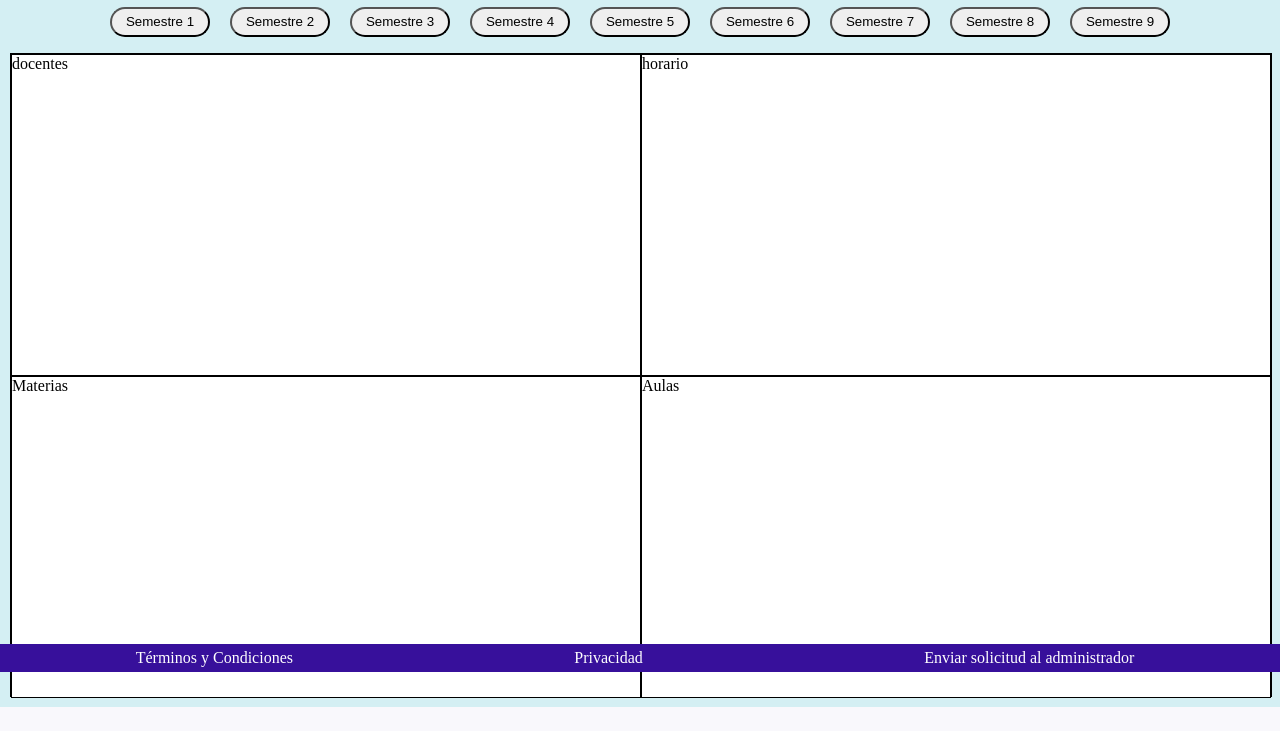
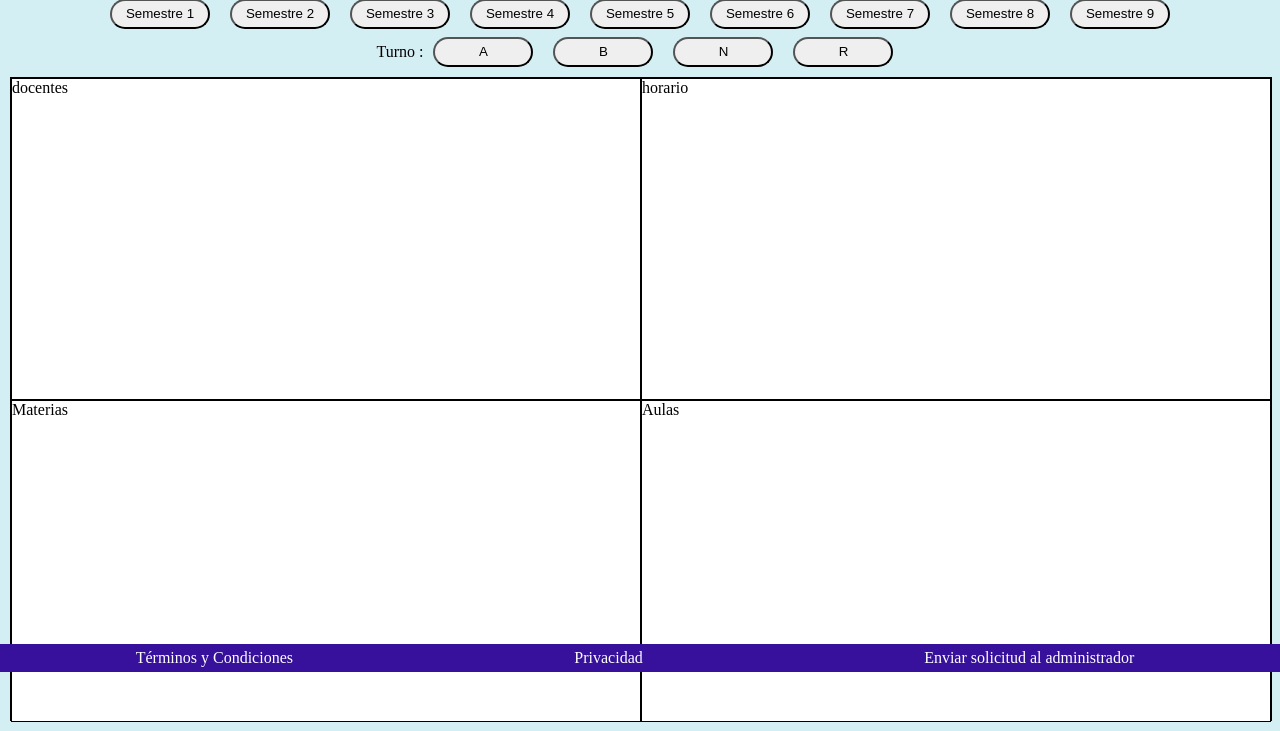
Before and after one commit to miguelinux/ACHD, a Flask app: template src/templates/asignacion.html in a window 1280 px wide. Shown: the part 128-859 px from the top of the page. Before the commit the page ends 835 px from the top, so only its background shows below. Run offline with Flask 3, Linux system fonts and the light colour scheme; the template is opened without the code that fills it, so the values that code supplies are empty; parts of the project's set-up code (start-up, migrations or seed data) failed here and were passed over; grey boxes are pictures that could not be loaded.

Commit message:
se agregan botones de turno en asignar y cambian estilos en el popup

```diff
--- a/src/templates/asignacion.html
+++ b/src/templates/asignacion.html
@@ -10,10 +10,11 @@
     display: flex;
     align-items: center;
     justify-content: center;
-    margin: 1rem;
+    margin: 0.5rem;
   }
 
-  .btns .semestre  {
+
+  .btns .semestre {
     width: 100px;
     height: 30px;
     margin-left: 10px;
@@ -26,7 +27,27 @@
     background-color: blue;
     color: white;
   }
+  .btnsturn {
+    display: flex;
+    align-items: center;
+    justify-content: center;
+  }
+  .btnsturn p{
 
+  }
+  .btnsturn .turno {
+    width: 100px;
+    height: 30px;
+    margin-left: 10px;
+    margin-right: 10px;
+    border-radius: 15px;
+    transition: .5s;
+  }
+
+  .btnsturn .turno:hover {
+    background-color: blue;
+    color: white;
+  }
   .principal {
     display: flex;
     justify-content: space-around;
@@ -41,7 +62,11 @@
     border: 1px solid black;
     margin: 0;
   }
-  .docentes , .horario, .materia, .aula{
+
+  .docentes,
+  .horario,
+  .materia,
+  .aula {
     background-color: white;
   }
 </style>
@@ -59,10 +84,17 @@
   <button class="semestre" id="sem8">Semestre 8</button>
   <button class="semestre" id="sem9">Semestre 9</button>
 </div>
+<div class="btnsturn">
+  <p>Turno :</p>
+  <button class="turno" id="turnA">A</button>
+  <button class="turno" id="turnB">B</button>
+  <button class="turno" id="turnN">N</button>
+  <button class="turno" id="turnR">R</button>
+</div>
 <div class="principal">
   <div>
     <div class="docentes">
-        <p>docentes</p>
+      <p>docentes</p>
     </div>
     <div class="horario">
       <p>horario</p>
--- a/src/templates/css/allstyles.css
+++ b/src/templates/css/allstyles.css
@@ -130,7 +130,7 @@ footer a {
 .cambio_contra .input input {
     width: 80%;
     background: rgb(174, 190, 235);
-    outline: none;
+    box-shadow: 0 0 10px rgba(85, 76, 141, 0.349);
     border-radius: 40px;
     border: solid 2px rgba(255, 255, 255, .2);
     font-size: 15px;
--- a/src/templates/dashboard.html
+++ b/src/templates/dashboard.html
@@ -11,7 +11,6 @@
 
 
 {% block content %}
-
 
 <<div class="main">
     <p>Este sitio está en construcción</p>
@@ -37,7 +36,6 @@
         <p id="popup-message"></p>
     </div>
 </div>
-
 
 <script>
     document.addEventListener("DOMContentLoaded", function() {
```
